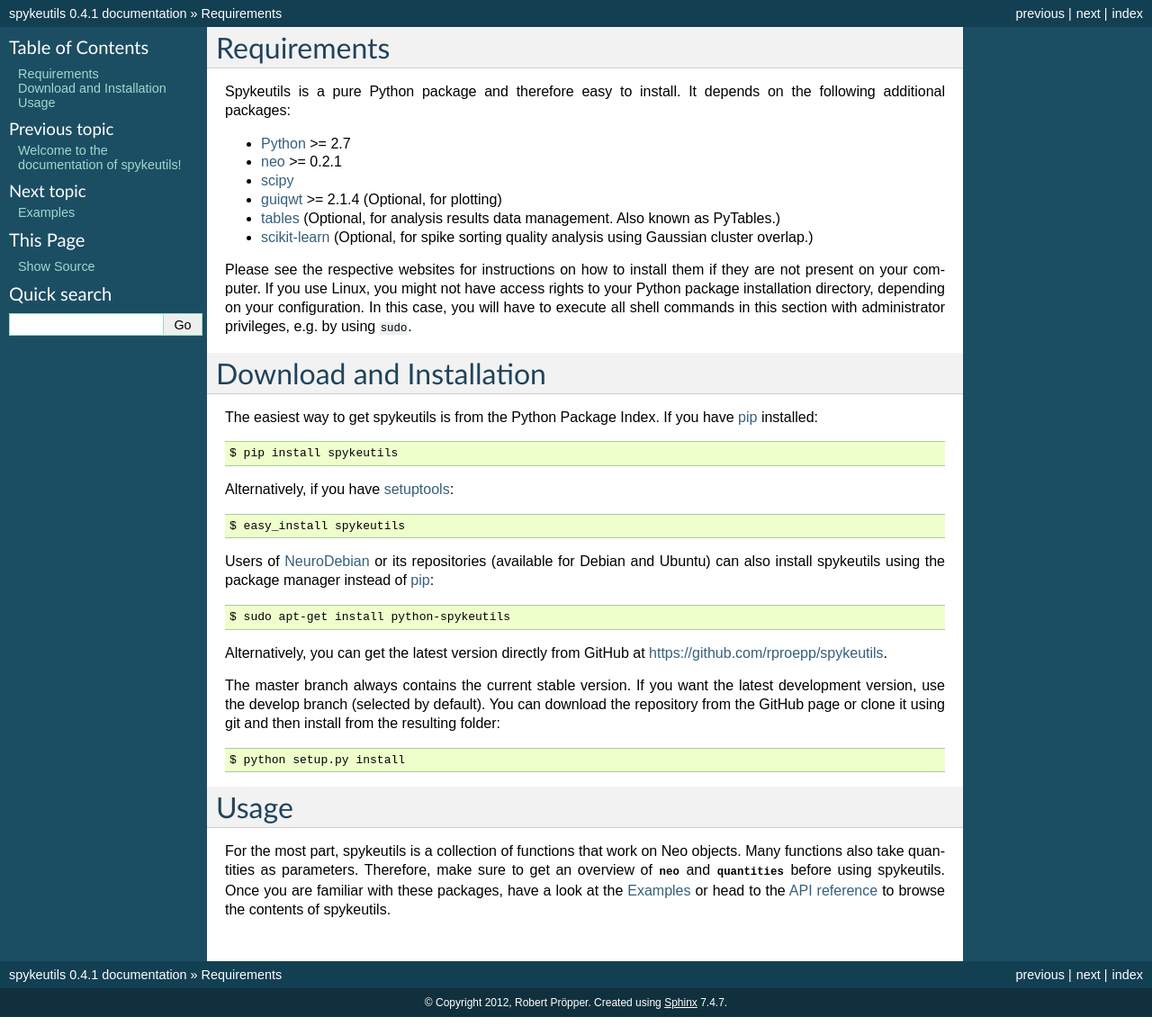
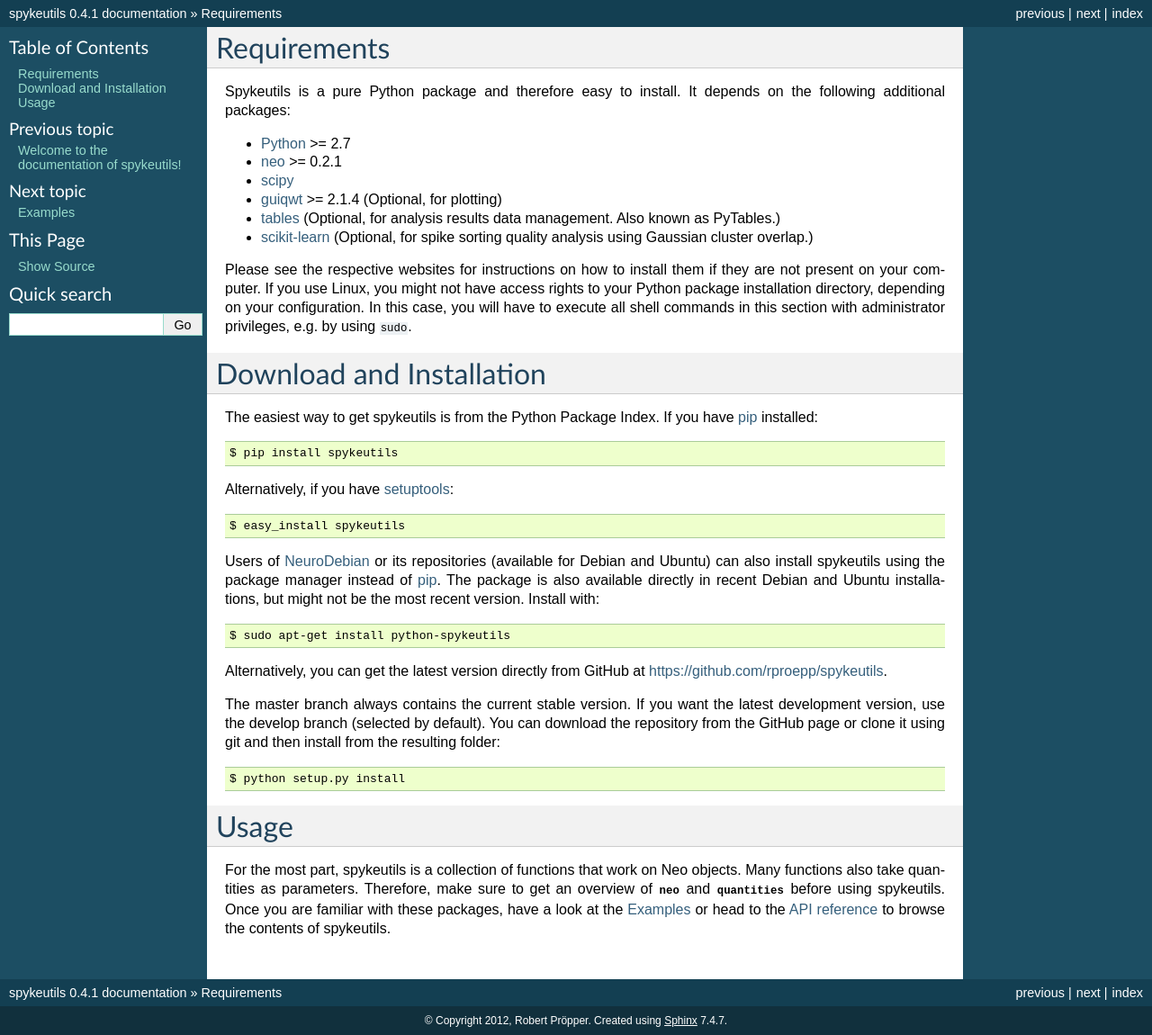
Before and after one commit to rproepp/spykeutils, a Sphinx documentation site: the page built from doc/source/intro.rst, in a window 1280 px wide. Shown: the whole page at 90% size. Built offline with Sphinx 7.4.7, drawn with Linux system fonts in a browser that asks for light colours; formulas are drawn with MathJax 3; pages that are not in the unit, such as notebooks, are missing from menus.

Commit message:
Updated docs to reflect that spykeutils is in Debian repositories.

```diff
--- a/doc/source/intro.rst
+++ b/doc/source/intro.rst
@@ -31,7 +31,9 @@
 $ easy_install spykeutils
 
 Users of NeuroDebian_ or its repositories (available for Debian and Ubuntu)
-can also install spykeutils using the package manager instead of pip_::
+can also install spykeutils using the package manager instead of pip_. The
+package is also available directly in recent Debian and Ubuntu installations,
+but might not be the most recent version. Install with::
 
 $ sudo apt-get install python-spykeutils
 
```
